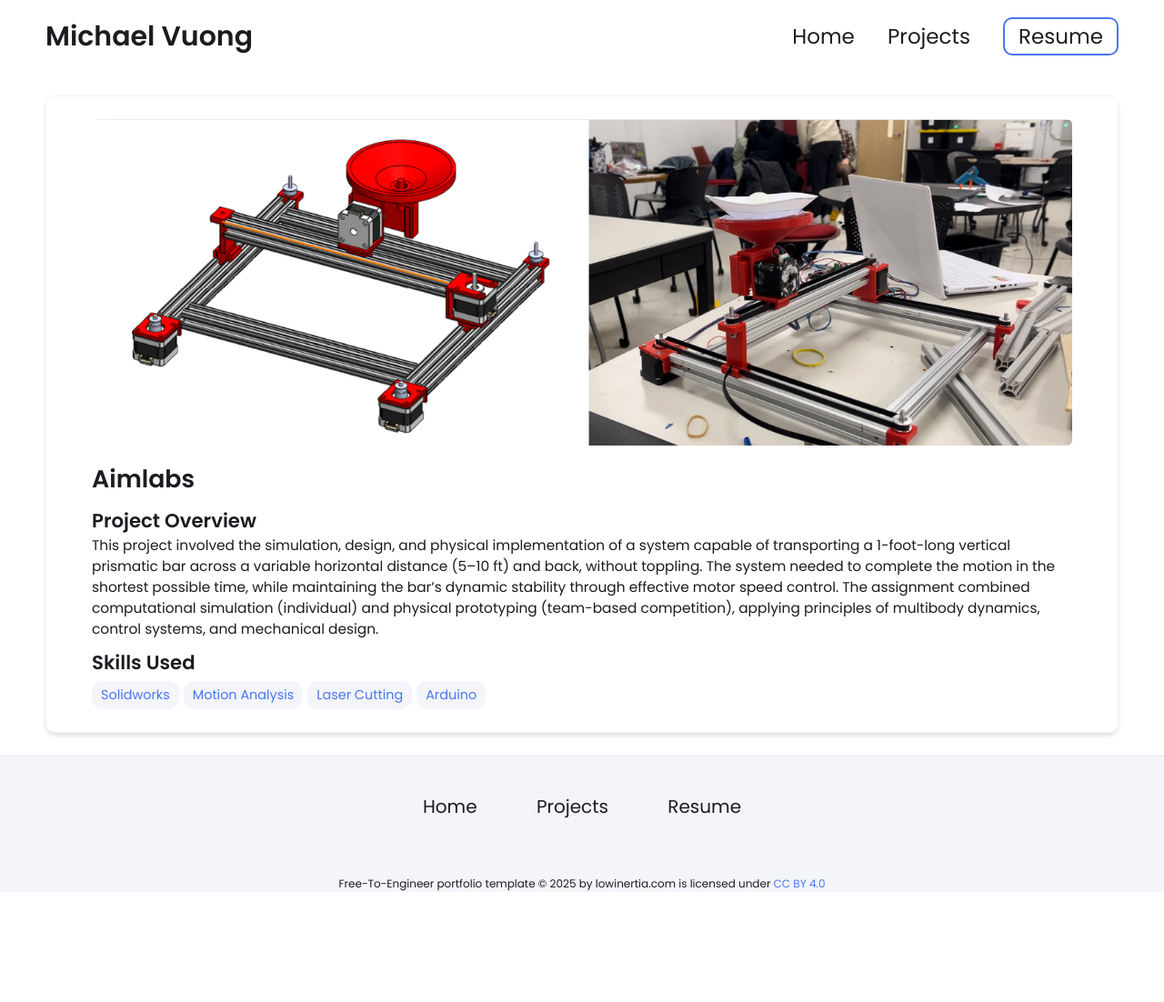
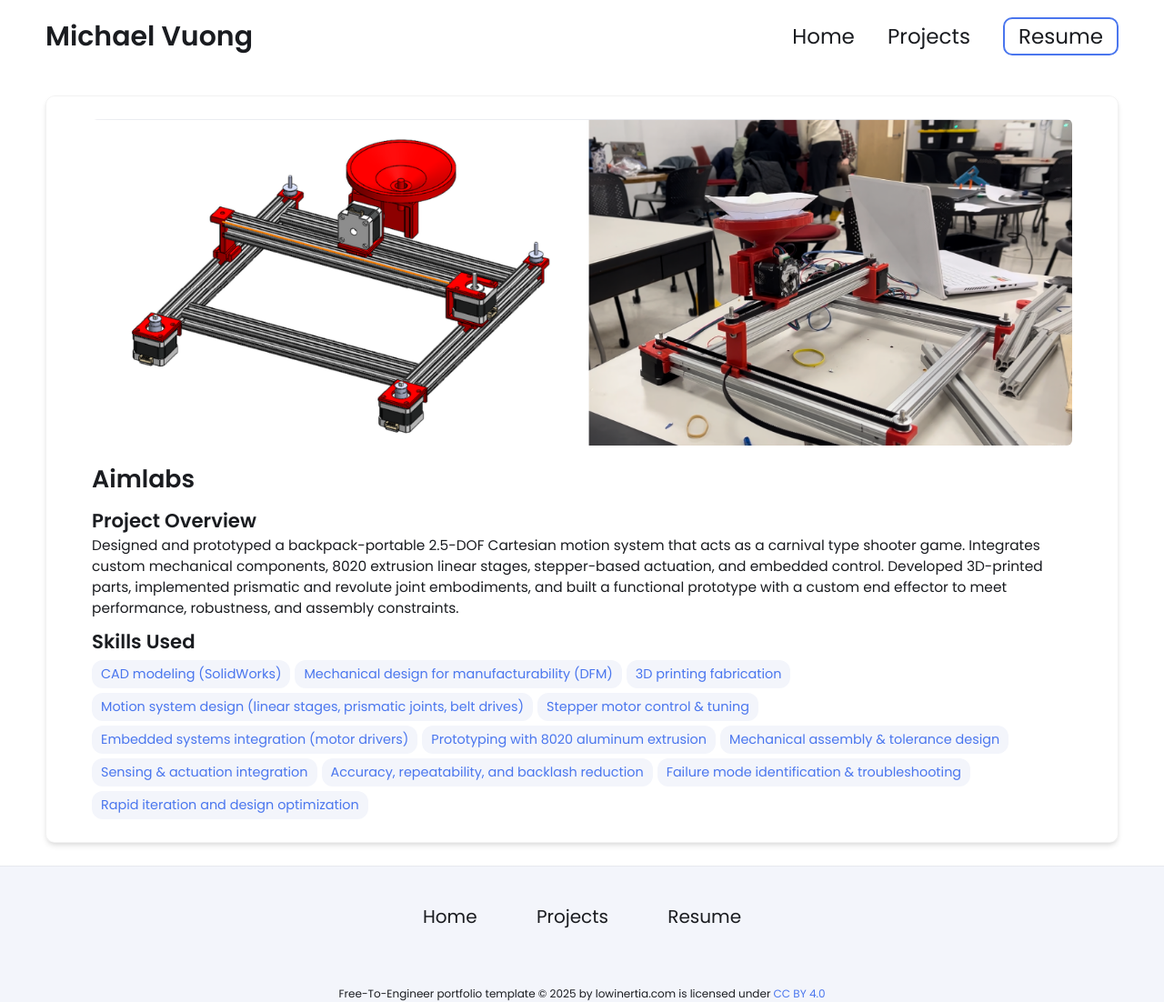
Before and after one commit to michael-vuong/michael-vuong.github.io, a Jekyll site: the page built from _projects/Aimlabs/index.md, in a window 1280 px wide. Shown: the whole page at 91% size. Built offline with Jekyll 4.4.1, drawn with Linux system fonts in a browser that asks for light colours; before the commit the page ends 981 px from its top, so only the background shows below that.

Commit message:
Update index.md

```diff
--- a/_projects/Aimlabs/index.md
+++ b/_projects/Aimlabs/index.md
@@ -1,12 +1,21 @@
 ---
 layout: post
 title: Aimlabs
-description: This project involved the simulation, design, and physical implementation of a system capable of transporting a 1-foot-long vertical prismatic bar across a variable horizontal distance (5–10 ft) and back, without toppling. The system needed to complete the motion in the shortest possible time, while maintaining the bar’s dynamic stability through effective motor speed control. The assignment combined computational simulation (individual) and physical prototyping (team-based competition), applying principles of multibody dynamics, control systems, and mechanical design.
+description: Designed and prototyped a backpack-portable 2.5-DOF Cartesian motion system that acts as a carnival type shooter game. Integrates custom mechanical components, 8020 extrusion linear stages, stepper-based actuation, and embedded control. Developed 3D-printed parts, implemented prismatic and revolute joint embodiments, and built a functional prototype with a custom end effector to meet performance, robustness, and assembly constraints.
 
 skills:
-- Solidworks
-- Motion Analysis
-- Laser Cutting
-- Arduino
+- CAD modeling (SolidWorks)
+- Mechanical design for manufacturability (DFM)
+- 3D printing fabrication
+- Motion system design (linear stages, prismatic joints, belt drives)
+- Stepper motor control & tuning
+- Embedded systems integration (motor drivers)
+- Prototyping with 8020 aluminum extrusion
+- Mechanical assembly & tolerance design
+- Sensing & actuation integration
+- Accuracy, repeatability, and backlash reduction
+- Failure mode identification & troubleshooting
+- Rapid iteration and design optimization
+
 main-image: /Thumbnail.png
 ---
```
